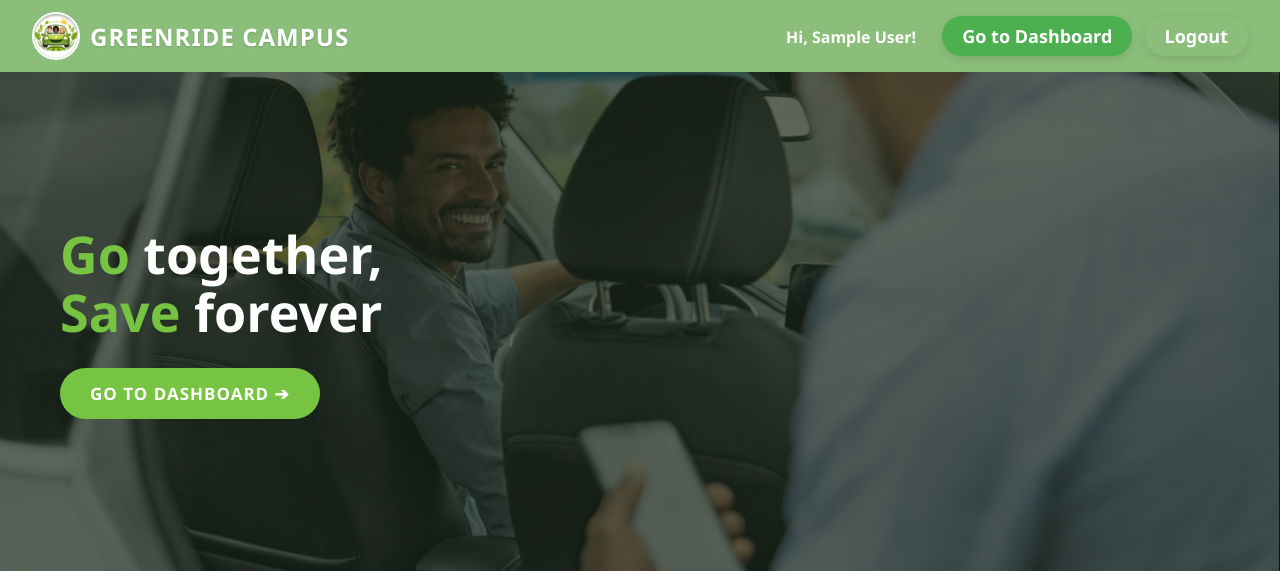
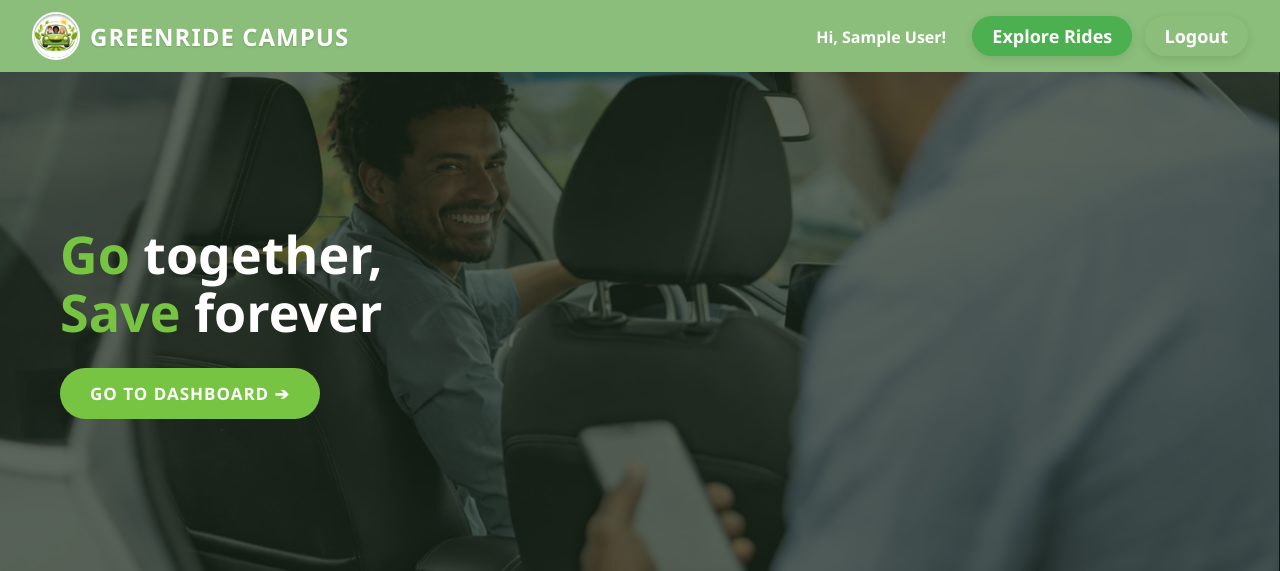
Before and after one commit to gitHamka/projectWorkshop, a PHP site: page /index.php in a window 1280 px wide. Shown: the top 571 px of the page. Run offline with PHP 8.4, Linux system fonts and the light colour scheme; the visitor is signed in with stand-in values (Sample User, id 1); data that the repository does not hold is empty.

Commit message:
change button explore rides

```diff
--- a/index.php
+++ b/index.php
@@ -35,7 +35,7 @@ $trips_result = $conn->query("
     <nav>
         <?php if ($is_logged_in): ?>
             <span style="color:#fff; font-weight:600; margin-right:12px;">Hi, <?php echo htmlspecialchars($user_name); ?>!</span>
-            <a href="dashboard/dashboard.php" class="btn btn-primary">Go to Dashboard</a>
+            <a href="dashboard/dashboard.php" class="btn btn-primary">Explore Rides</a>
             <a href="auth/logout.php" class="btn btn-outline" style="margin-left:8px;">Logout</a>
         <?php else: ?>
             <a href="auth/login.php" class="btn btn-outline">Login</a>
```
